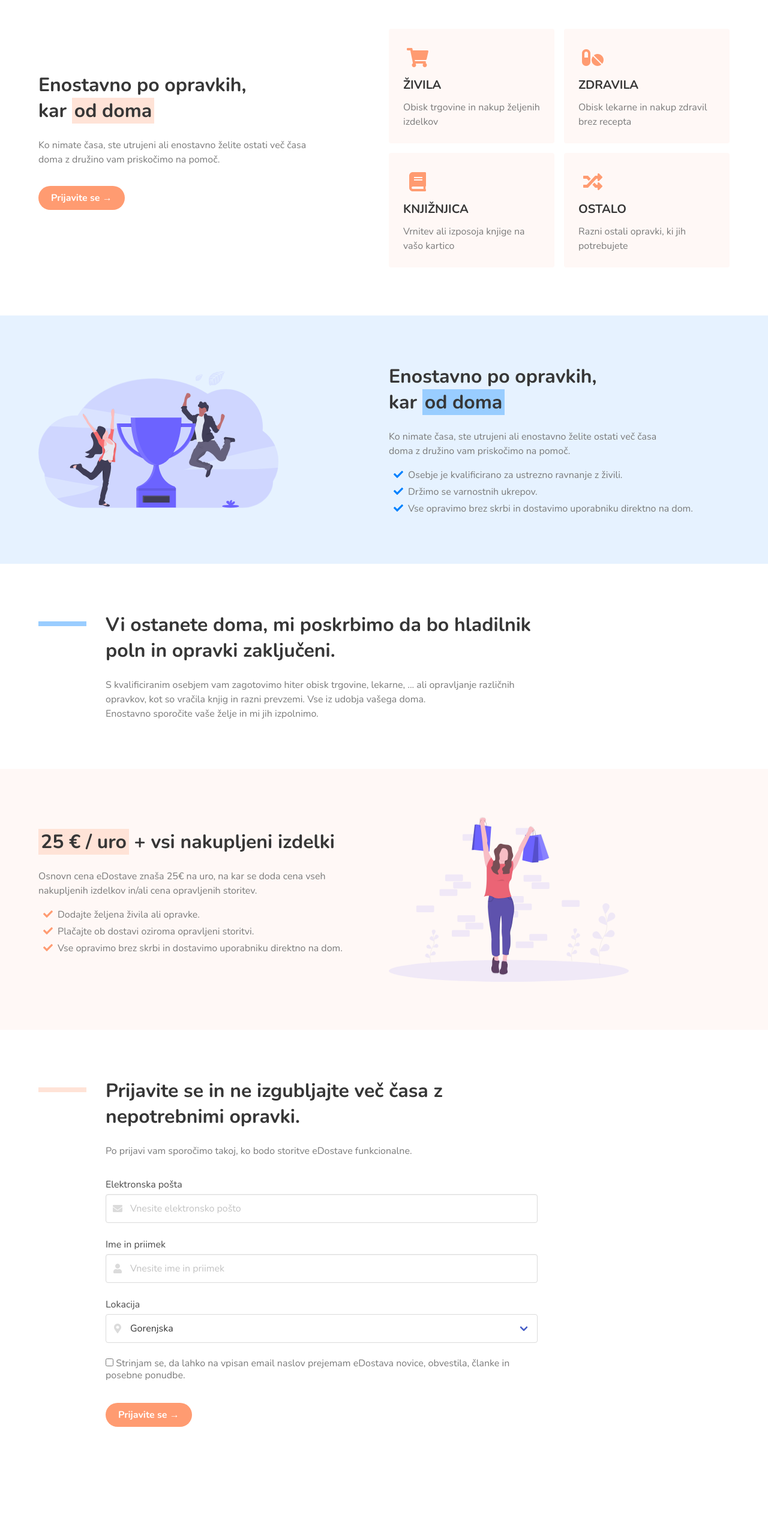
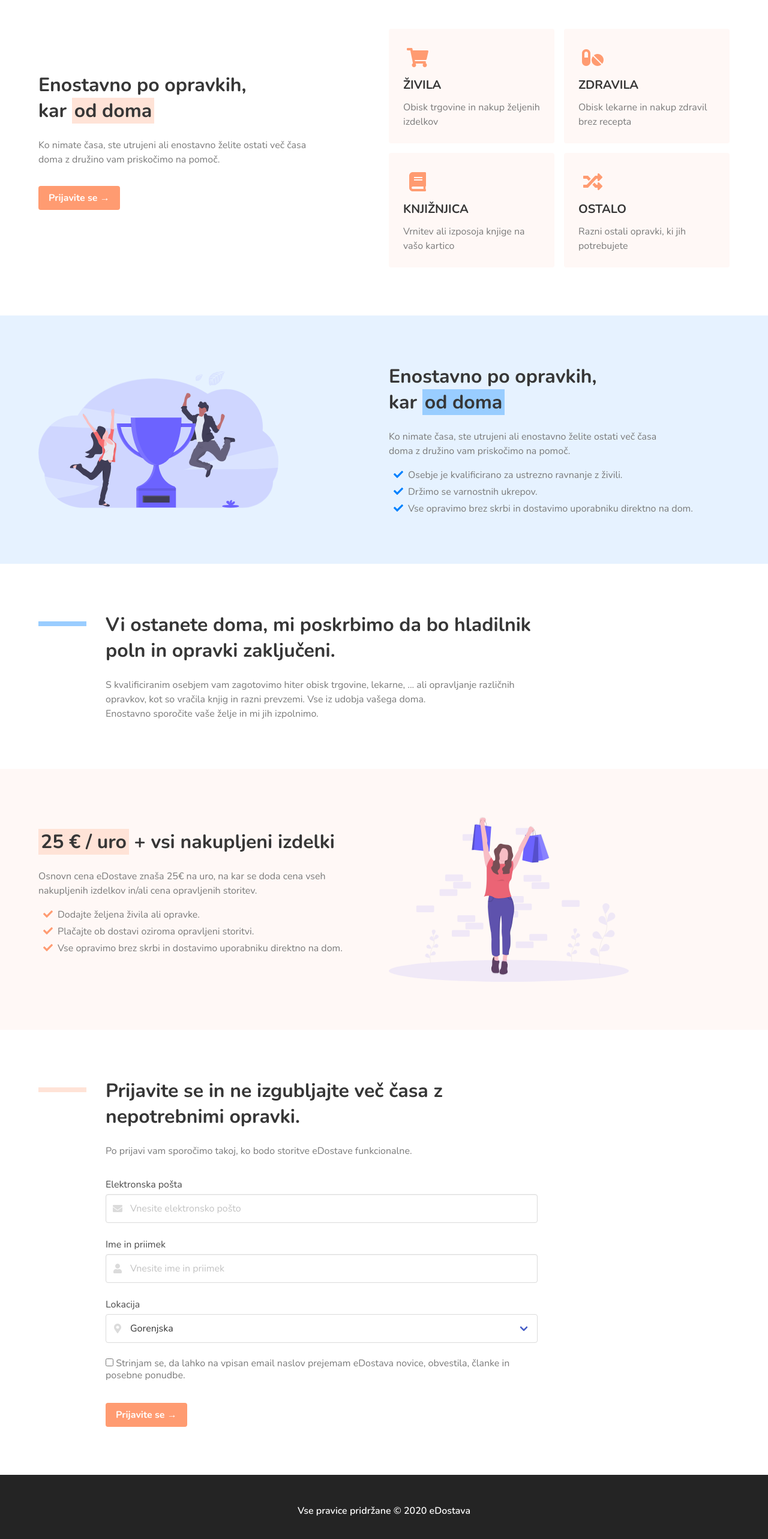
Before and after one commit to zanozbot/eopravki, a Svelte app: page / in a window 1280 px wide. Shown: the part 84-2650 px from the top of the page at 60% size. Before the commit the page ends 2543 px from the top, so only its background shows below. Built offline with nearby package versions, Linux system fonts and the light colour scheme.

Commit message:
Implemented footer, other changes to resemble wireframes

```diff
--- a/src/App.svelte
+++ b/src/App.svelte
@@ -4,6 +4,7 @@
   import ExplainSection from "./ExplainSection.svelte";
   import PriceSection from "./PriceSection.svelte";
   import SubscribeSection from "./SubscribeSection.svelte";
+  import Footer from "./Footer.svelte";
 </script>
 
 <style global lang="scss">
@@ -26,4 +27,5 @@
   <ExplainSection />
   <PriceSection />
   <SubscribeSection />
+  <Footer />
 </main>
--- /dev/null
+++ b/src/Footer.svelte
@@ -0,0 +1,19 @@
+<script>
+
+</script>
+
+<style lang="scss">
+  .section {
+    padding: 3rem 1.5rem;
+  }
+</style>
+
+<section class="section has-background-black-ter">
+  <div class="container">
+    <div class="has-text-centered">
+      <span class="has-text-white has-text-weight-semibold">
+        Vse pravice pridržane © 2020 eDostava
+      </span>
+    </div>
+  </div>
+</section>
--- a/src/Hero.svelte
+++ b/src/Hero.svelte
@@ -47,7 +47,7 @@
           Ko nimate časa, ste utrujeni ali enostavno želite ostati več časa doma
           z družino vam priskočimo na pomoč.
         </div>
-        <button class="button is-link is-info is-rounded has-text-weight-bold">
+        <button class="button is-link is-info has-text-weight-bold">
           Prijavite se →
         </button>
       </div>
--- a/src/SubscribeSection.svelte
+++ b/src/SubscribeSection.svelte
@@ -125,8 +125,7 @@
             novice, obvestila, članke in posebne ponudbe.
           </label>
 
-          <button
-            class="button is-link is-info is-rounded has-text-weight-bold">
+          <button class="button is-link is-info has-text-weight-bold">
             Prijavite se →
           </button>
 
```
